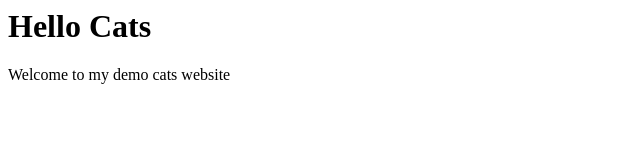
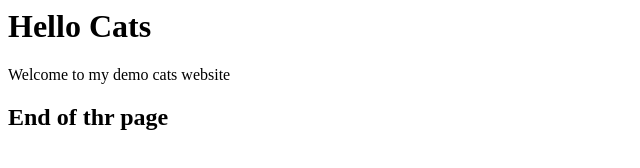
Before and after one commit to iamismail1234/democats, a plain HTML site: page index.html in a window 1280 px wide. Shown: the whole page, without its empty margins (0-640 px from the left). Drawn offline with Linux system fonts and the light colour scheme.

```diff
--- a/index.html
+++ b/index.html
@@ -2,3 +2,5 @@
 
 
 Welcome to my demo cats website
+
+<h2>End of thr page </h2>
```
